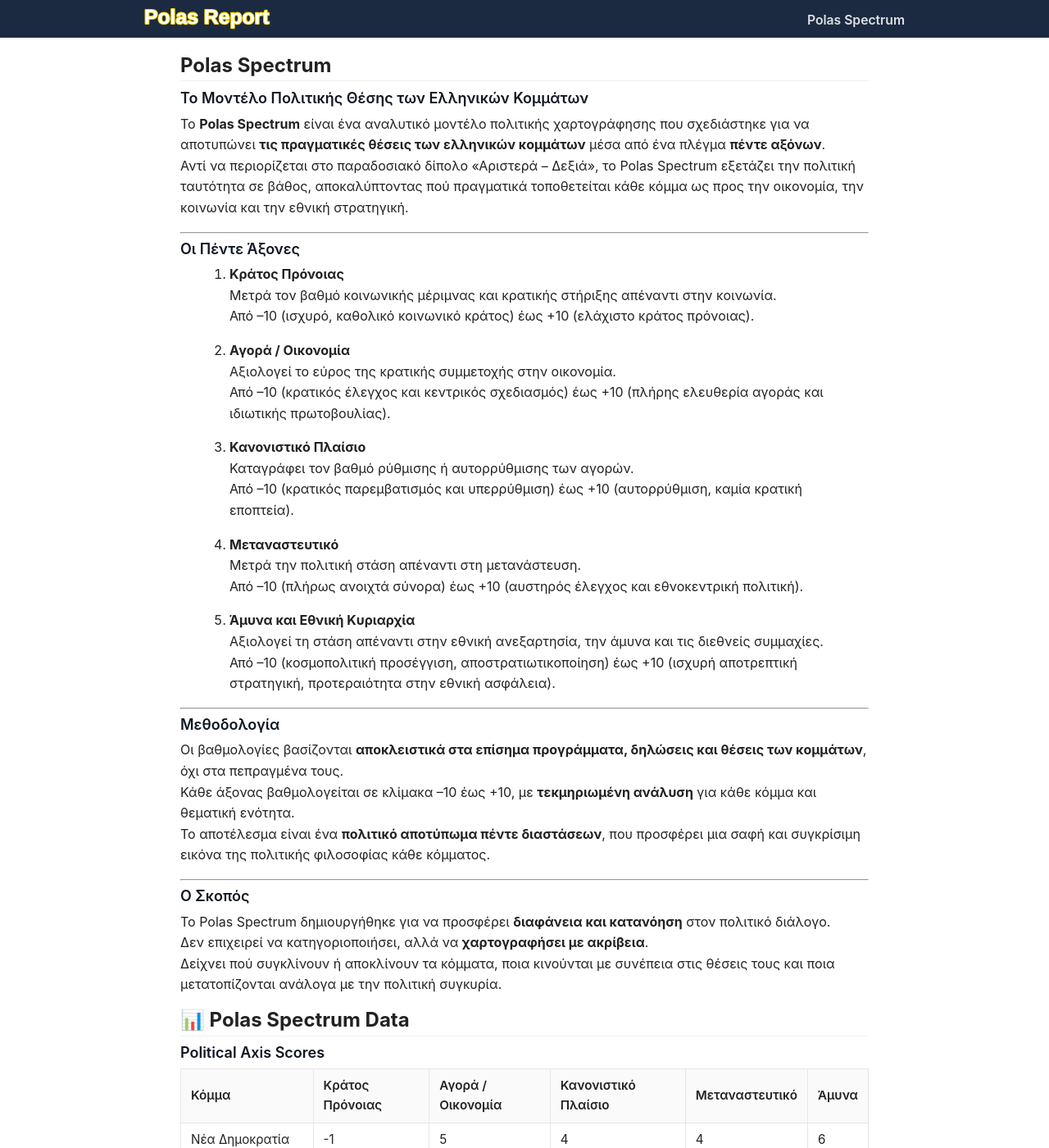
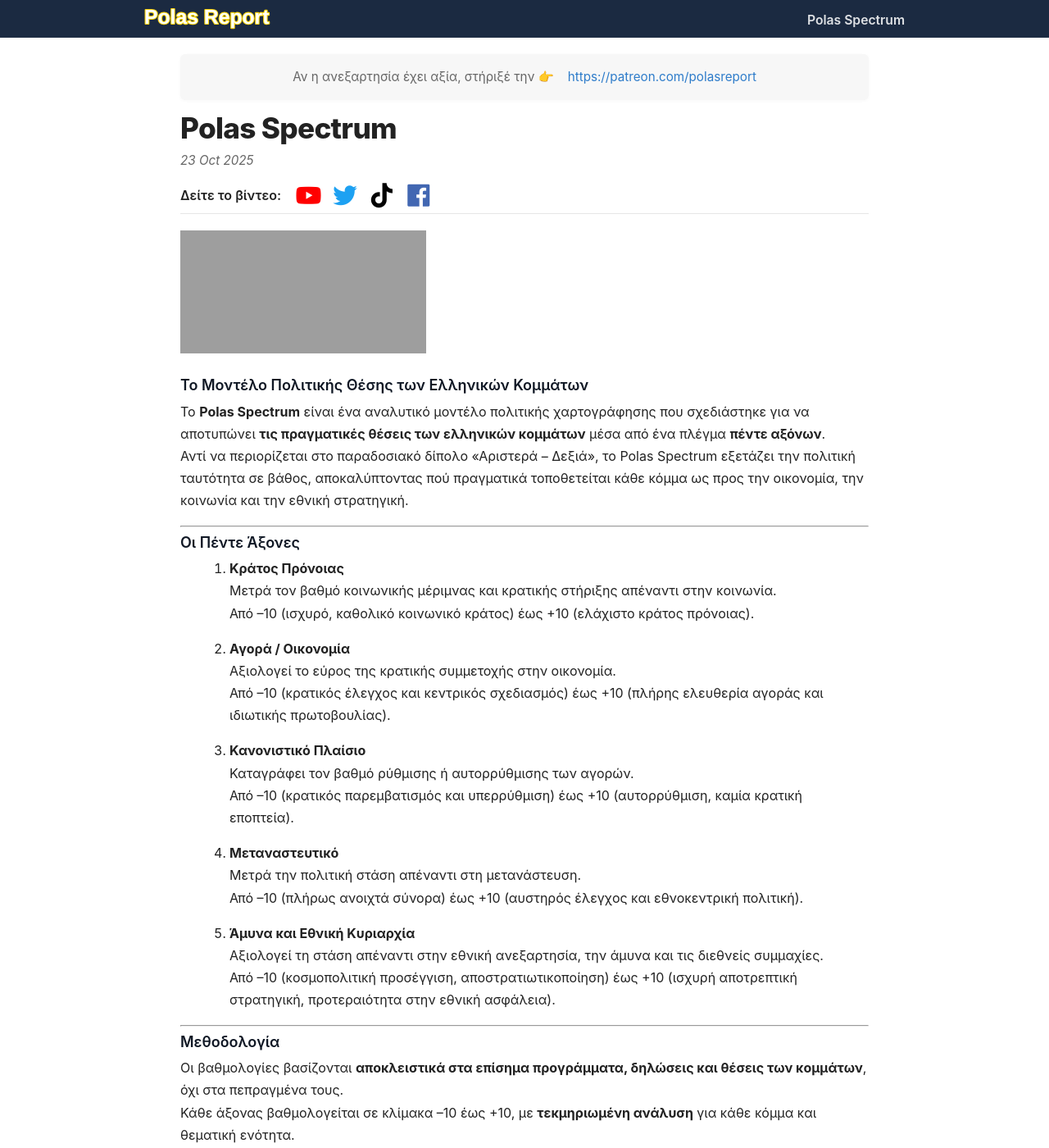
Before and after one commit to thanpolas/polasreport.gr, a Jekyll site: the page built from _posts/2025-10-23-spectrum.md, in a window 1280 px wide and 1400 px high. Shown: the whole window at 82% size. Built offline with Jekyll 4.4.1, drawn with Linux system fonts in a browser that asks for light colours; our own code applies the rules of GitHub Pages for plain Markdown files; some of the changed text lies outside the part shown; grey boxes are pictures that could not be loaded.

Commit message:
tweaks and fixes on the frontpage

```diff
--- a/_includes/footer.html
+++ b/_includes/footer.html
@@ -16,7 +16,7 @@
       <a class="footer-link" href="/about/">About</a>
       <a class="footer-link" href="https://patreon.com/polasreport" target="_blank" rel="noopener noreferrer">Patreon</a>
       <a class="footer-link" href="/feed.xml">RSS</a>
-      <a class="footer-link" href="mailto:contact@polasreport.gr">Contact</a>
+      <a class="footer-link" href="mailto:info@polasreport.gr">Contact</a>
     </nav>
 
     <div class="footer-social" aria-label="Social links">
--- a/_layouts/post.html
+++ b/_layouts/post.html
@@ -15,7 +15,7 @@ layout: default
     <h1 class="post-title p-name" itemprop="name headline">{{ page.title }}</h1>
     <p class="post-meta">
       <time class="dt-published" datetime="{{ page.date | date_to_xmlschema }}" itemprop="datePublished">
-        {{ page.date | date: "%b %-d, %Y" }}
+        {{ page.date | date: "%-d %b %Y" }}
       </time>
     </p>
     <!-- Post meta action bar: YouTube link (icon + text) followed by other social icons -->
--- a/polas-spectrum/index.md
+++ b/_posts/2025-10-23-spectrum.md
@@ -1,10 +1,15 @@
 ---
-layout: default
-description: "Polas Spectrum"
+layout: post
+title:  "Polas Spectrum"
 permalink: /polas-spectrum/
+date:   2025-10-23 12:05:03 +0300
+youtube: "https://www.youtube.com/watch?v=Eztwb7-N9Mg"
+twitter: https://x.com/thanpolas_gr/status/1981405407613489159
+tiktok: https://www.tiktok.com/@thanpolas/video/7564461836016389398
+facebook: https://www.facebook.com/reel/1706701446670066/
+categories: politics
 ---
 
-## Polas Spectrum
 ### Το Μοντέλο Πολιτικής Θέσης των Ελληνικών Κομμάτων
 
 Το **Polas Spectrum** είναι ένα αναλυτικό μοντέλο πολιτικής χαρτογράφησης που σχεδιάστηκε για να αποτυπώνει **τις πραγματικές θέσεις των ελληνικών κομμάτων** μέσα από ένα πλέγμα **πέντε αξόνων**.
--- a/_sass/components/_channels.scss
+++ b/_sass/components/_channels.scss
@@ -29,6 +29,7 @@
 .channel-link:focus {
   background: rgba(58,80,107,0.06); /* navy-light at ~6% */
   transform: translateY(-1px);
+  text-decoration: none;
 }
 
 .channel-icon {
@@ -60,6 +61,14 @@
 .channel-link:hover .channel-icon { color: #3A86FF; }
 .channel-link.is-patreon:hover .channel-icon { color: #FFD60A; }
 
+/* Brand-specific channel icons */
+.channel-link[href*="youtube"] .channel-icon { color: $color-brand-youtube; }
+.channel-link[href*="tiktok"] .channel-icon { color: $color-brand-tiktok; }
+.channel-link[href*="x.com"] .channel-icon { color: $color-brand-x; }
+.channel-link[href*="facebook"] .channel-icon { color: $color-brand-facebook; }
+.channel-link[href*="instagram"] .channel-icon { color: $color-brand-instagram; }
+.channel-link[href*="patreon"] .channel-icon { color: #FFD60A; }
+
 /* Responsive: stack title/meta on small screens */
 @include respond-to($bp-md) {
   .channel-title-row { flex-direction: column; align-items: flex-start; gap: 0.15rem; }
--- a/_sass/components/_social-icons.scss
+++ b/_sass/components/_social-icons.scss
@@ -45,12 +45,19 @@
     background: rgba(0, 0, 0, 0.04);
     color: $color-text;
     transform: translateY(-1px);
+    text-decoration: none;
   }
 
   &:focus {
     outline: 3px solid rgba(10, 102, 194, 0.12);
     outline-offset: 2px;
   }
+}
+
+// Explicitly target the icon elements inside social-icon to ensure color inheritance
+.social-icon i,
+.social-icon svg {
+  color: inherit;
 }
 
 // Social icon text label
@@ -78,45 +85,75 @@
 .social-icon--x {
   color: $color-brand-x;
 
+  i,
+  svg {
+    color: $color-brand-x;
+  }
+
   &:hover {
     background: rgba(29, 161, 242, 0.06);
     color: $color-brand-x;
+    text-decoration: none;
   }
 }
 
 .social-icon--tiktok {
   color: $color-brand-tiktok;
 
+  i,
+  svg {
+    color: $color-brand-tiktok;
+  }
+
   &:hover {
     background: rgba(0, 0, 0, 0.06);
     color: $color-brand-tiktok;
+    text-decoration: none;
   }
 }
 
 .social-icon--facebook {
   color: $color-brand-facebook;
 
+  i,
+  svg {
+    color: $color-brand-facebook;
+  }
+
   &:hover {
     background: rgba(66, 103, 178, 0.06);
     color: $color-brand-facebook;
+    text-decoration: none;
   }
 }
 
 .social-icon--youtube {
   color: $color-brand-youtube;
 
+  i,
+  svg {
+    color: $color-brand-youtube;
+  }
+
   &:hover {
     background: rgba(255, 0, 0, 0.06);
     color: $color-brand-youtube;
+    text-decoration: none;
   }
 }
 
 .social-icon--instagram {
   color: $color-brand-instagram;
 
+  i,
+  svg {
+    color: $color-brand-instagram;
+  }
+
   &:hover {
     background: linear-gradient(45deg, #f58529 0%, #dd2a7b 50%, #8134af 100%);
     color: #fff;
+    text-decoration: none;
   }
 }
 
```
Also changed, not shown: _posts/2025-12-10-trapezes-yperkerdh.md (+0 -1 lines).
